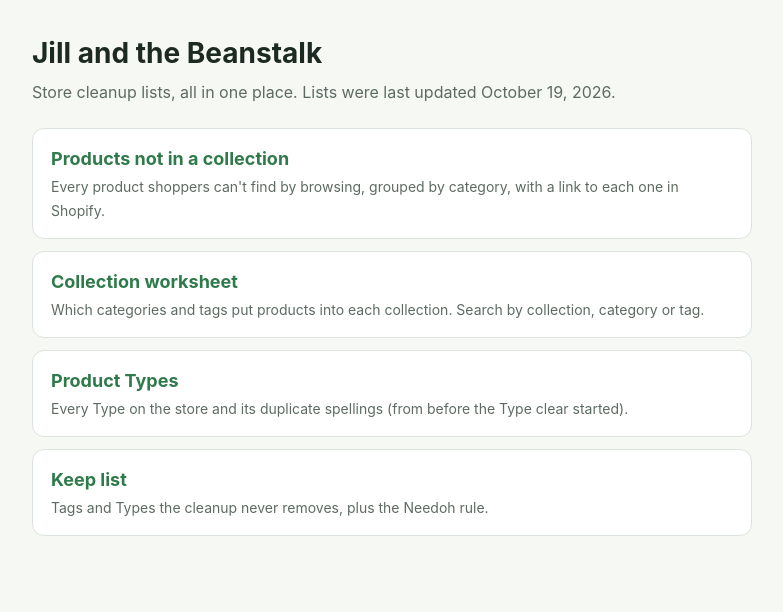
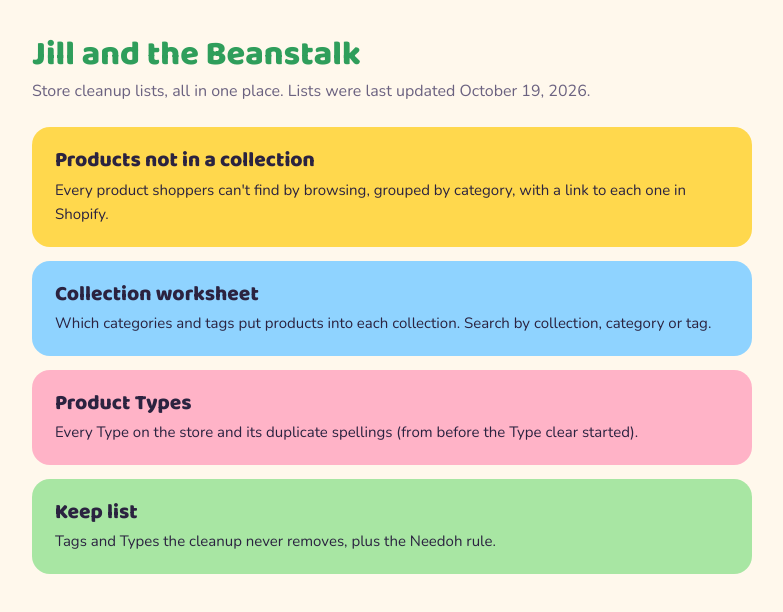
Before and after one commit to Justindema76/jill-and-the-beanstalk, a plain HTML site: page docs/index.html in a window 1280 px wide. Shown: the whole page, without its empty margins (248-1031 px from the left). Drawn offline with nearby package versions, Linux system fonts and the light colour scheme.

Commit message:
Cheerful light colours for the staff home page
Co-Authored-By: Claude Opus 5.5 <noreply@anthropic.com>

```diff
--- a/docs/index.html
+++ b/docs/index.html
@@ -1,19 +1,22 @@
 <!doctype html><html lang="en"><meta charset="utf-8"><meta name="viewport" content="width=device-width,initial-scale=1">
 <title>Jill and the Beanstalk</title>
+<link rel="stylesheet" href="https://fonts.googleapis.com/css2?family=Baloo+2:wght@600;800&family=Nunito:wght@400;600&display=swap">
 <style>
-/* Layout: one column of big link cards, newest-first status line on top. */
-:root{--bg:#f6f8f4;--card:#fff;--ink:#1d2a22;--muted:#5d6b62;--line:#dbe3dc;--leaf:#2f7a4a}
-@media (prefers-color-scheme: dark){:root:not([data-theme="light"]){--bg:#121814;--card:#1a221d;--ink:#e4ece6;--muted:#9aa89f;--line:#2c3830;--leaf:#7fd19b;color-scheme:dark}}
-:root[data-theme="dark"]{--bg:#121814;--card:#1a221d;--ink:#e4ece6;--muted:#9aa89f;--line:#2c3830;--leaf:#7fd19b;color-scheme:dark}
-body{background:var(--bg);color:var(--ink);font:16px/1.5 -apple-system,system-ui,sans-serif;margin:0}
-.wrap{max-width:720px;margin:0 auto;padding-inline:16px;padding-block:32px 48px}
-h1{font-size:28px;margin:0 0 6px}
+:root{--bg:#fff8ec;--ink:#2b2340;--muted:#6b6280;color-scheme:light}
+body{background:var(--bg);color:var(--ink);font:16px/1.5 Nunito,-apple-system,system-ui,sans-serif;margin:0}
+.wrap{max-width:720px;margin:0 auto;padding-inline:16px;padding-block:36px 48px}
+h1{font:800 34px/1.1 "Baloo 2",Nunito,sans-serif;margin:0 0 6px;color:#2f9e5b}
 p{color:var(--muted);margin:0 0 24px}
-.list{display:grid;gap:12px}
-a.card{display:block;background:var(--card);border:1px solid var(--line);border-radius:12px;padding:16px 18px;color:var(--ink);text-decoration:none}
-a.card:hover,a.card:focus-visible{border-color:var(--leaf);outline:none}
-a.card b{display:block;font-size:18px;color:var(--leaf);margin-bottom:2px}
-a.card span{color:var(--muted);font-size:14px}
+.list{display:grid;gap:14px}
+a.card{display:block;border-radius:18px;padding:18px 20px;color:var(--ink);text-decoration:none;border:3px solid transparent;transition:transform .12s}
+a.card:hover,a.card:focus-visible{transform:translateY(-2px);border-color:var(--ink);outline:none}
+a.card b{display:block;font:700 21px/1.2 "Baloo 2",Nunito,sans-serif;margin-bottom:4px}
+a.card span{font-size:15px}
+a.card:nth-child(1){background:#ffd84d}
+a.card:nth-child(2){background:#8fd3ff}
+a.card:nth-child(3){background:#ffb3c7}
+a.card:nth-child(4){background:#a8e6a3}
+@media (prefers-reduced-motion: reduce){a.card{transition:none}}
 </style>
 <div class="wrap">
   <h1>Jill and the Beanstalk</h1>
```
